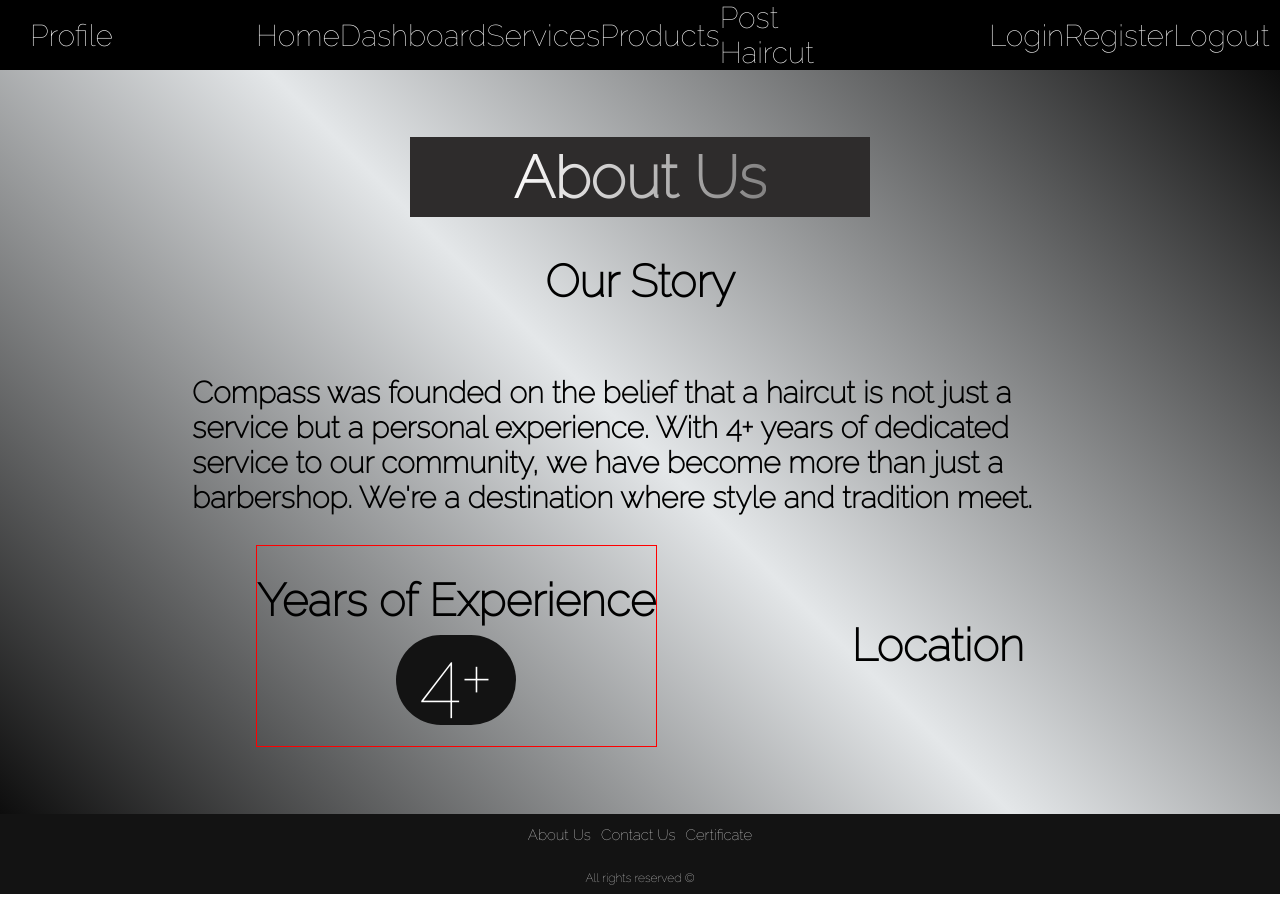
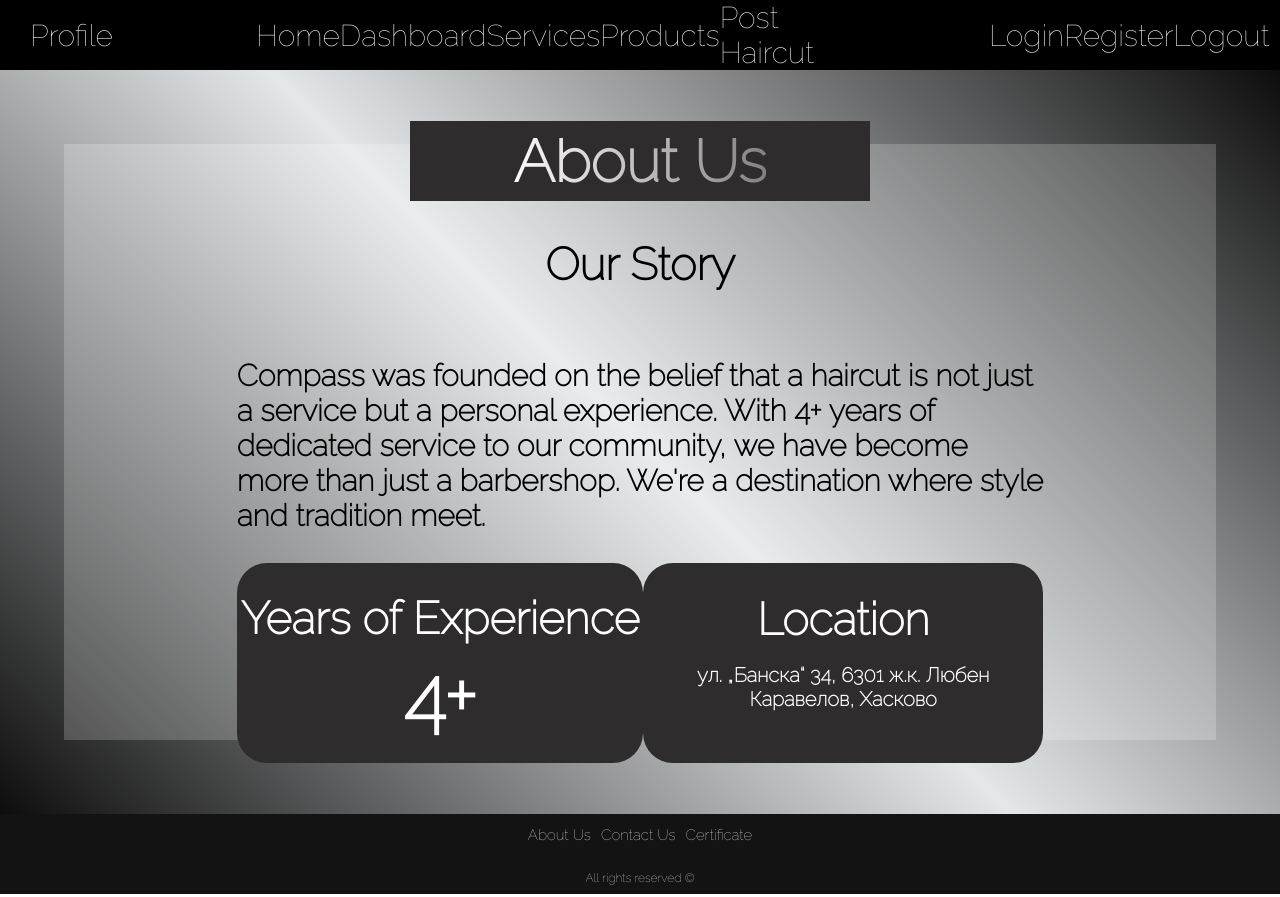
Before and after one commit to superGemHere/Barber-Shop-React, a React (Vite) app in the folder client/: page /about-us in a window 1280 px wide. Built offline with nearby package versions, Linux system fonts and the light colour scheme; a web font is replaced by a local one.

Commit message:
+ final touch About Us
For now!

```diff
--- a/client/src/components/About Us Template/AboutUs.jsx
+++ b/client/src/components/About Us Template/AboutUs.jsx
@@ -24,8 +24,11 @@
                                 <p>4+</p>
                             </div>
                         </div>
-                        <div className="Location">
+                        <div className="location">
                             <h2>Location</h2>
+                            <div className='locationText'>
+                                <p>ул. „Банска“ 34, 6301 ж.к. Любен Каравелов, Хасково</p>
+                            </div>
                         </div>
                     </div>
 
--- a/client/src/components/About Us Template/aboutUs.css
+++ b/client/src/components/About Us Template/aboutUs.css
@@ -16,10 +16,13 @@
 }
 
 .content {
+    width: 90%;
+    height: 80%;
   display: flex;
   align-items: center;
   justify-content: center;
   flex-direction: column;
+  background-color: rgb(255, 255, 255, .2);
 }
 
 .container {
@@ -65,7 +68,7 @@
 }
 
 .secondaryInfo{
-    width: 60%;
+    width: 70%;
     display: flex;
     align-items: center;
     justify-content: space-between;
@@ -73,11 +76,14 @@
 
 .experience{
     height: 200px;
+    width: 500px;
     display: flex;
     align-items: center;
+    color: #fff;
     justify-content: center;
     flex-direction: column;
-    border: 1px solid red;
+    border-radius: 30px;
+background-color: #2e2c2c;
 }
 
 .experienceNumber{
@@ -87,9 +93,35 @@
     height: 90px;
     width: 120px;
     font-size: 80px;
+    font-weight: bold;
     position: relative;
     top: -30px;
     border-radius: 100px;
+}
+
+.location{
+    height: 200px;
+    display: flex;
+    align-items: center;
+    justify-content: center;
+    flex-direction: column;
+    background-color: #2e2c2c;
+    border-radius: 30px;
     color: #fff;
-    background-color: #131313;
+
+
+
 }
+
+
+.locationText{
+    display: flex;
+    text-align: center;
+    justify-content: center;
+    height: 90px;
+    width: 400px;
+    font-size: 20px;
+    font-weight: bolder;
+    position: relative;
+    top: -40px;
+}
```
